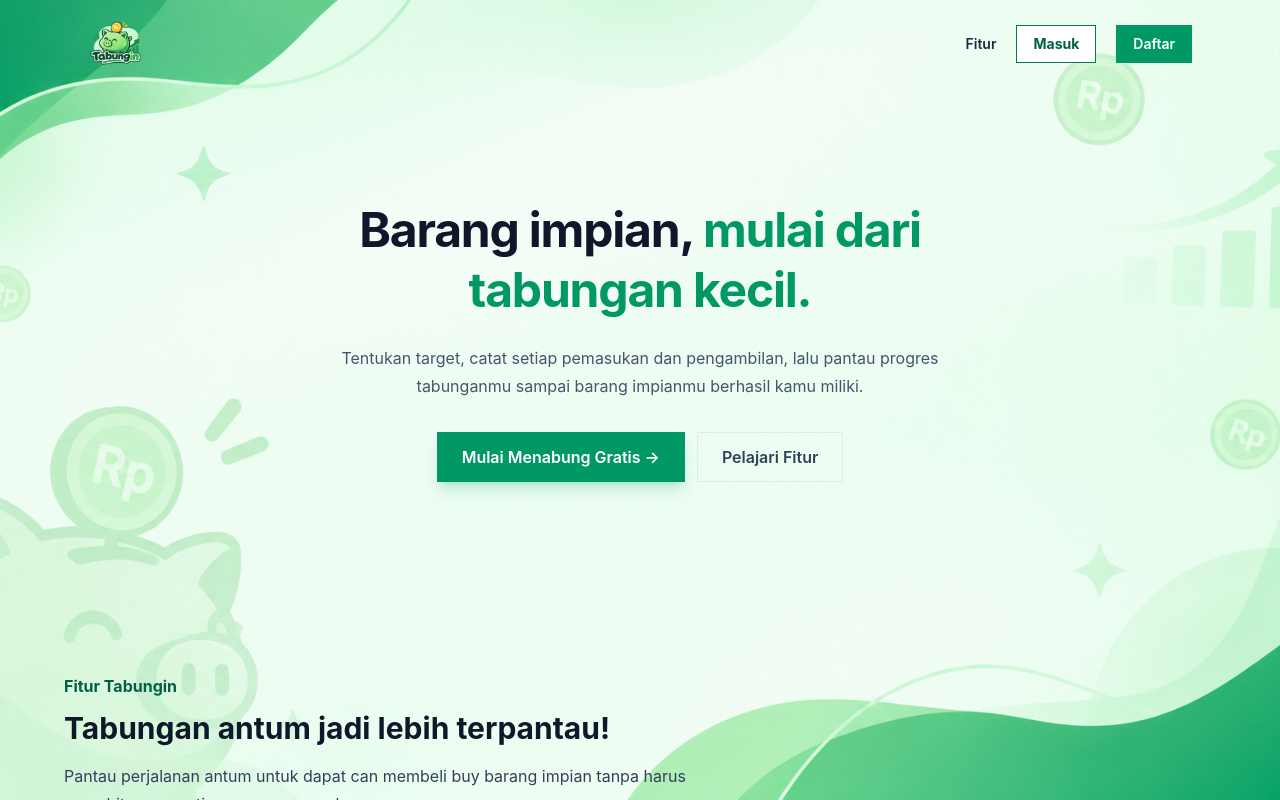
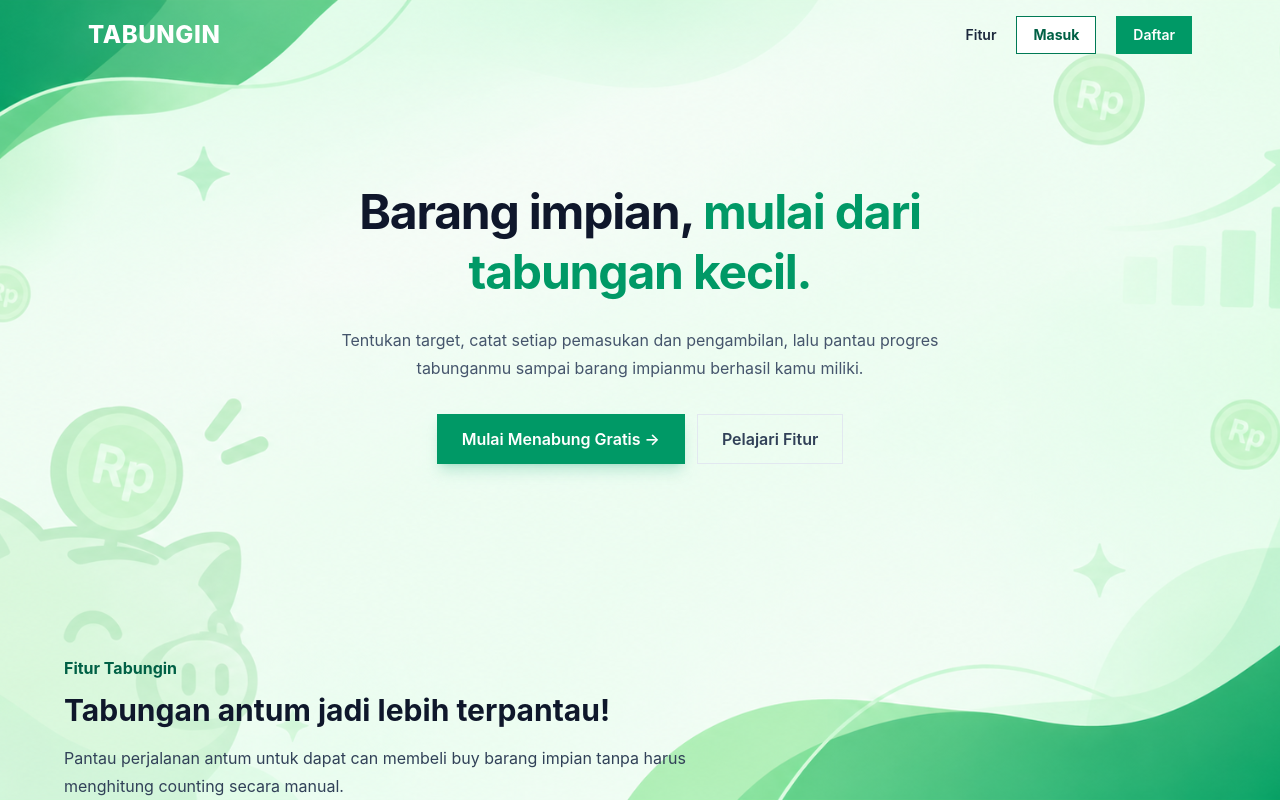
Before and after one commit to tegarprasety0/tabungin-proyek-tegar, a React (Vite) app: page / in a window 1280 px wide. Shown: the top 800 px of the page. Built offline with nearby package versions, Linux system fonts and the light colour scheme; no server answers.

Commit message:
feat: ganti logo header dengan teks TABUNGIN dan hapus aset logo

```diff
--- a/src/components/Navbar.jsx
+++ b/src/components/Navbar.jsx
@@ -1,7 +1,6 @@
 import { Link, useNavigate } from 'react-router-dom'
 import { useAuth } from '../lib/AuthContext'
 import { supabase } from '../lib/supabaseClient'
-import logo from '../assets/logo.png'
 
 function Navbar() {
   const { user, loading } = useAuth()
@@ -21,8 +20,8 @@ function Navbar() {
   return (
     <header className="bg-transparent">
       <nav className="mx-auto flex max-w-6xl items-center justify-between gap-3 px-4 py-3 sm:px-6 sm:py-4">
-        <Link to="/" aria-label="Tabungin — beranda" className="flex shrink-0 items-center drop-shadow-black">
-          <img src={logo} alt="Tabungin" className="h-12 w-12 object-contain sm:h-14 sm:w-14" />
+        <Link to="/" aria-label="Tabungin — beranda" className="shrink-0 text-xl font-extrabold tracking-wide text-white sm:text-2xl">
+          TABUNGIN
         </Link>
 
         <div className="flex items-center gap-2 sm:gap-5">
```
